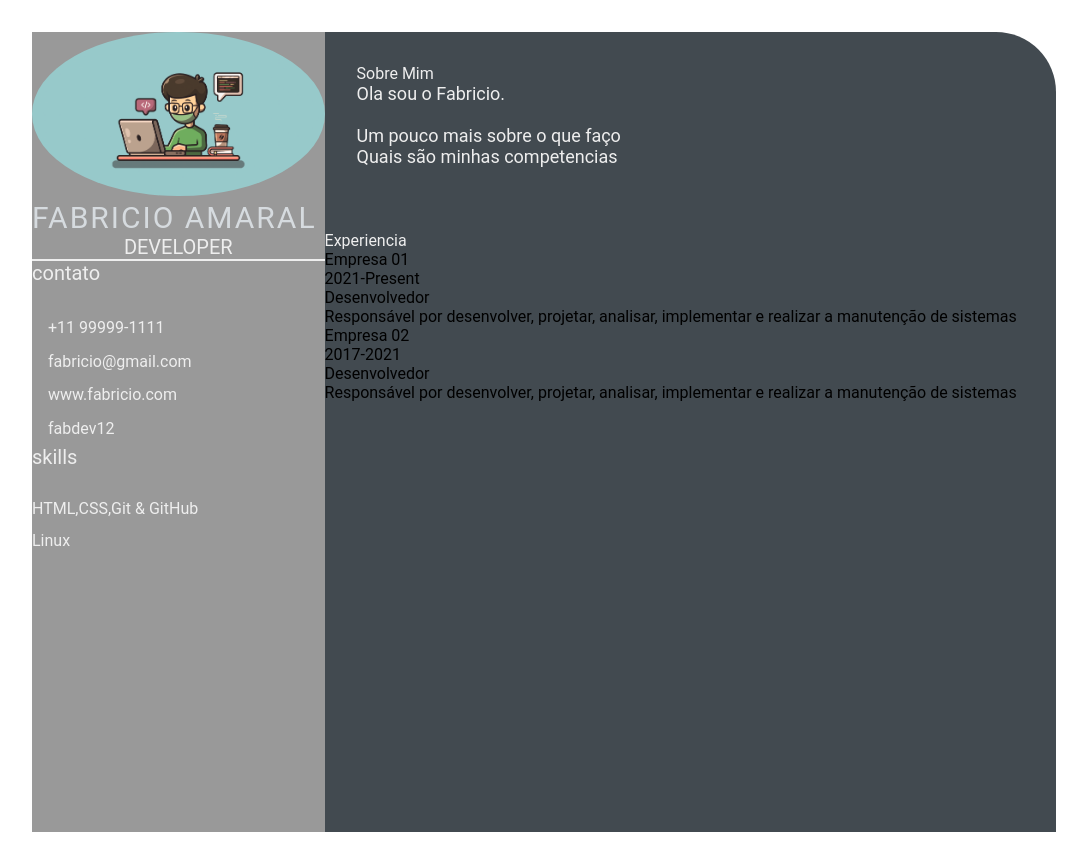
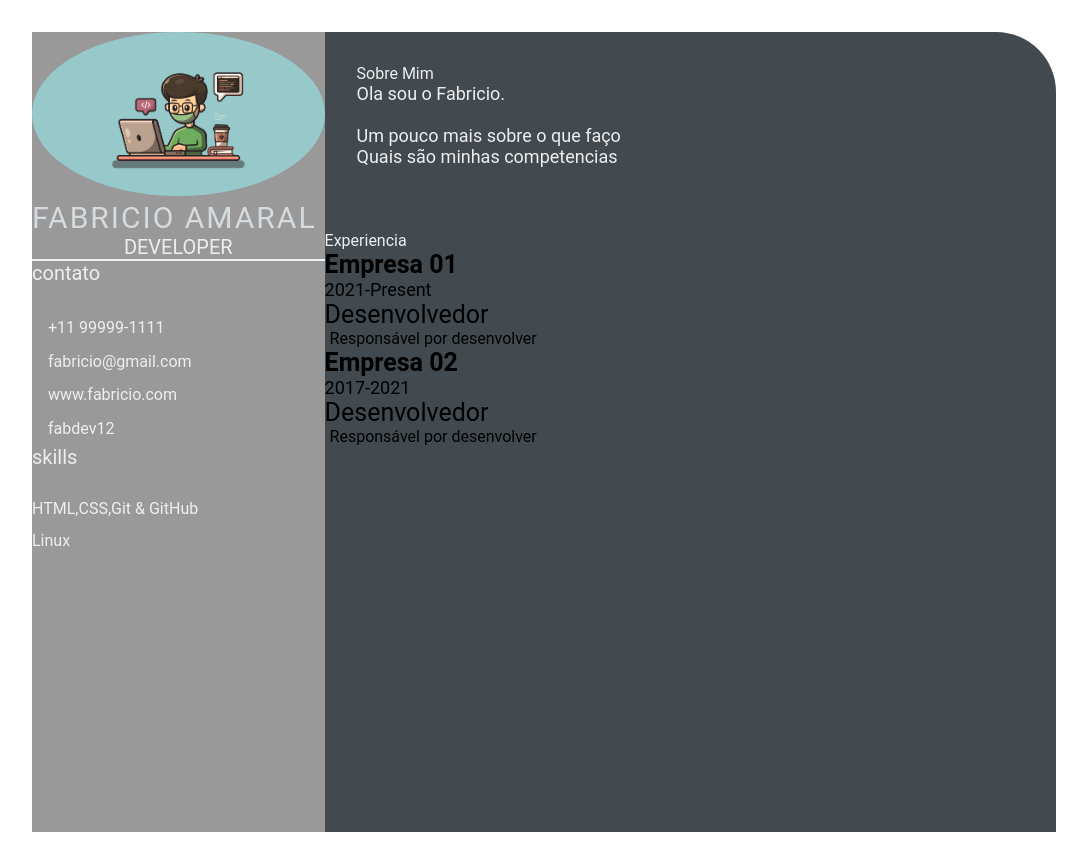
Before and after one commit to Fabdev12/devweekgit.github.io, a plain HTML site: page index.html in a window 1280 px wide. Shown: the whole page, without its empty margins (96-1183 px from the left). Drawn offline with Linux system fonts and the light colour scheme.

Commit message:
feature: add index.html

```diff
--- a/index.html
+++ b/index.html
@@ -5,8 +5,7 @@
     <meta http-equiv="X-UA-Compatible" content="IE=edge">
     <meta name="viewport" content="width=device-width, initial-scale=1.0">
     <title>Fabricio Amaral CV</title>
-
-    <link rel="stylesheet" href="style.css">
+    <link rel="stylesheet" type="text/css" href="style1.css">
 
 </head>
 <body>
@@ -47,7 +46,7 @@
                          </p>
                     </section>
                 </div>
-                <section class="experience gap">
+            <section class="experience gap">
                     <div class="right-title">Experiencia</div>
                     <div class="experince-contents">
                         <div class="exp-left">
@@ -57,7 +56,7 @@
                         <div class="exp-right">
                             <p class="exp-position">Desenvolvedor</p>
                             <p class="exp-desc">
-                                Responsável por desenvolver, projetar, analisar, implementar e realizar a manutenção de sistemas
+                                Responsável por desenvolver
                             </p>
                         </div>
                         <div class="exp-left">
@@ -67,11 +66,11 @@
                          <div class="exp-right">
                              <p class="exp-position">Desenvolvedor</p>
                              <p class="exp-desc">
-                                 Responsável por desenvolver, projetar, analisar, implementar e realizar a manutenção de sistemas
+                                 Responsável por desenvolver
                              </p>
                          </div>
                     </div>
-                </section>
+            </section>
             </section>
     </main>
 </body>
--- a/style.css
+++ b/style1.css
@@ -101,3 +101,38 @@
     font-size: 18px;
     color: #eeeeee;
 }
+
+.experience-contents,
+.education-contents,
+.awards-contents {
+    display: grid;
+    grid-template-columns: repeat(2, 1fr);
+    padding-bottom: 2rem;
+    color: #F1F8FD;
+}
+
+.exp-company-name,
+.education-school-name,
+.awards-company-name {
+    font-size: 25px;
+    font-weight: bold;
+}
+
+.exp-time-period,
+.educationp-time-period,
+.awards-time-period {
+    font-size: 18px;
+}
+
+.exp-position,
+.education-subject,
+.awards-name {
+    font-size: 25px;
+}
+
+.exp-desc,
+.education-desc,
+.awards-desc {
+    font-size: 16px;
+    padding-left: 5px;
+}
```
